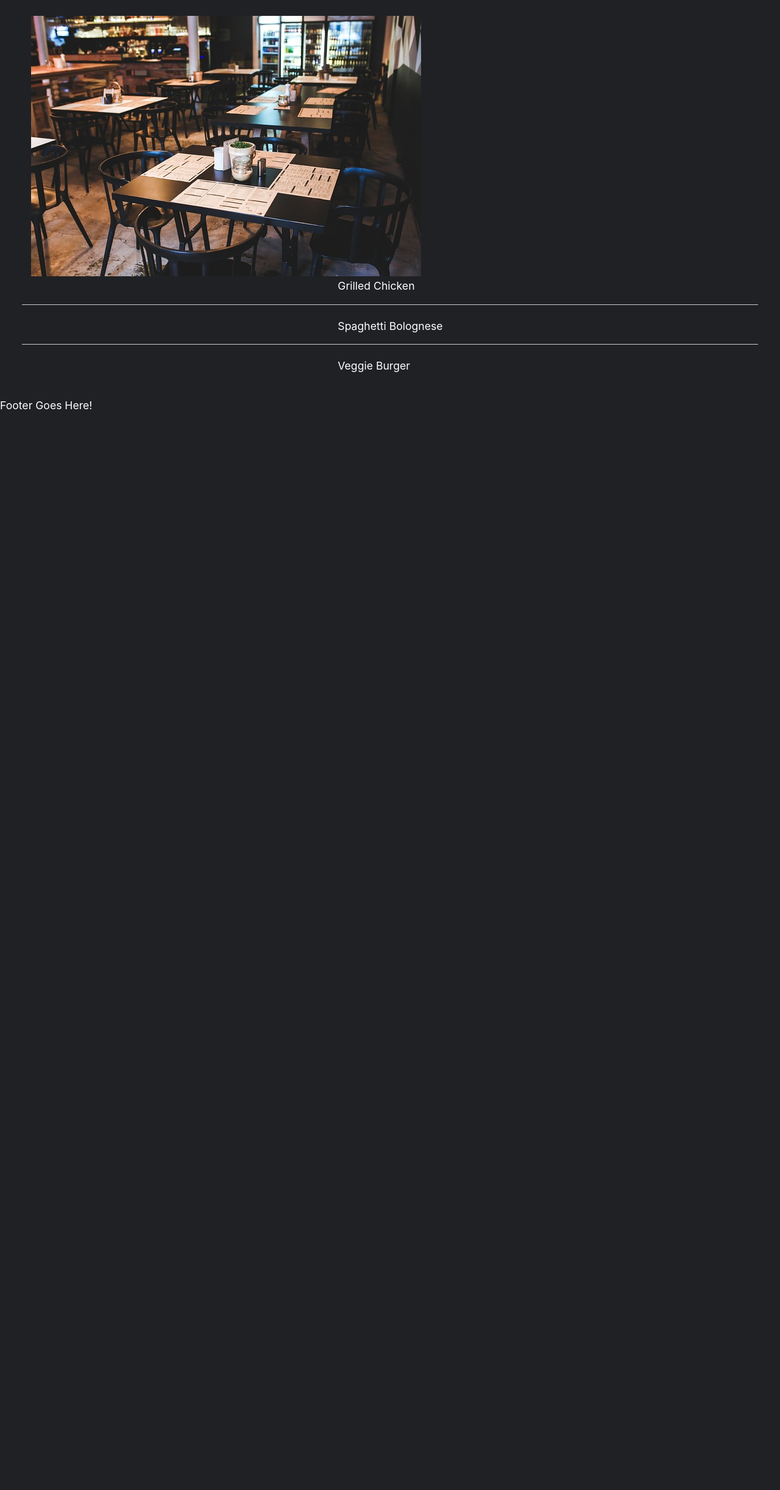
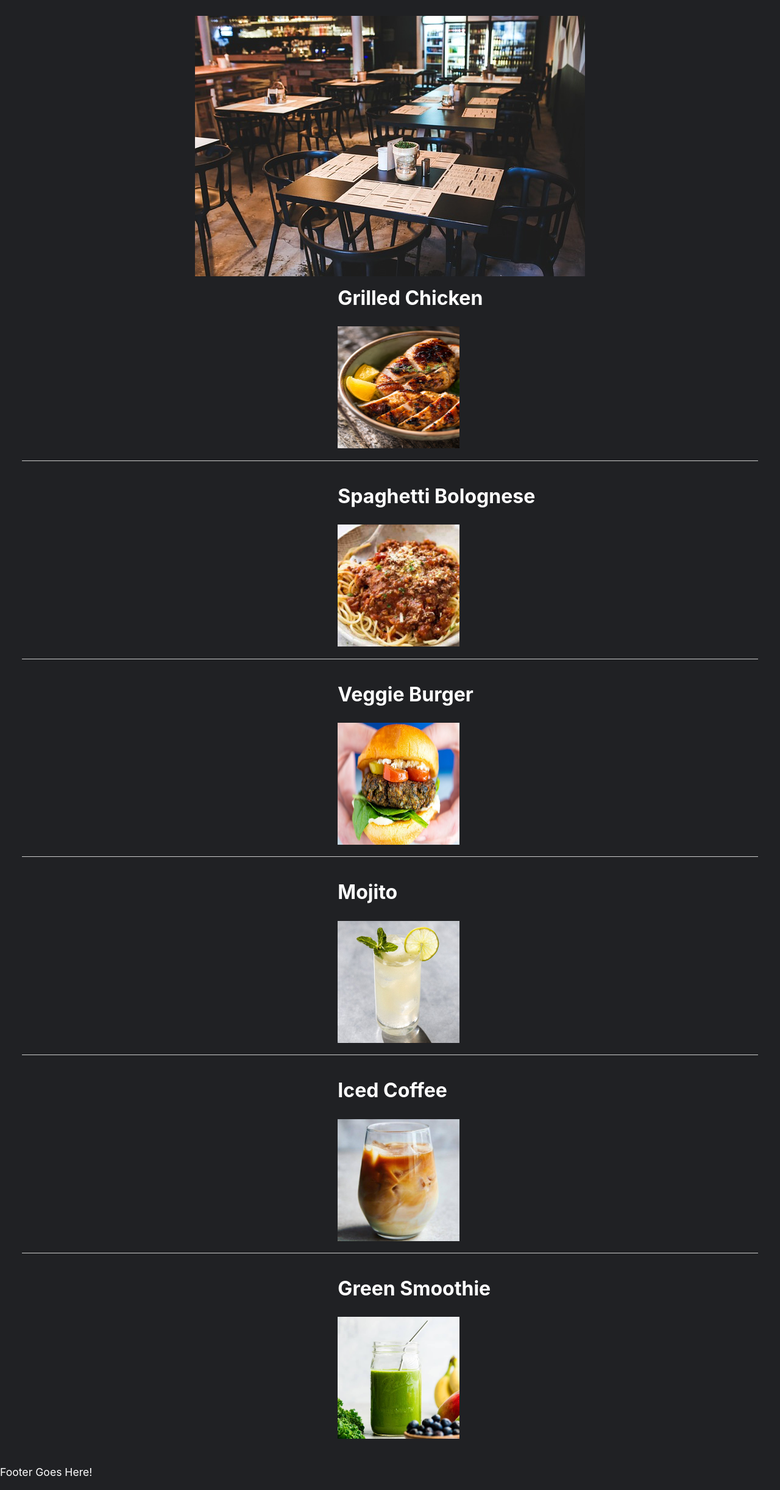
Before and after one commit to zamorejake/YumYumYard, a Node server app: page / in a window 1280 px wide. Shown: the part 74-2517 px from the top of the page at 61% size. Before the commit the page ends 745 px from the top, so only its background shows below. Run offline with Node 20, Linux system fonts and the light colour scheme; data comes from the database, SQL or seed files in the repository; some libraries are stand-ins or nearby versions.

Commit message:
admin panel works and added images to the model/homepage

```diff
--- a/controllers/homeRoutes.js
+++ b/controllers/homeRoutes.js
@@ -1,19 +1,18 @@
 const router = require('express').Router();
-const { Entree, Admin } = require('../models');
+const { Entree, Admin, Beverage } = require('../models');
 const withAuth = require('../utils/auth');
 
 router.get('/', async (req, res) => {
   try {
     // Get all projects and JOIN with user data
-    const entreeData = await Entree.findAll({
-    });
-
+    const entreeData = await Entree.findAll({});
+    const beverageData = await Beverage.findAll({});
     // Serialize data so the template can read it
     const entrees = entreeData.map((entree) => entree.get({ plain: true }));
-
+    const beverages = beverageData.map((bev) => bev.get({ plain: true }));
     // Pass serialized data and session flag into template
     res.render('homepage', {
-      entrees,
+      entrees, beverages,
       logged_in: req.session.logged_in
     });
   } catch (err) {
--- a/models/Beverage.js
+++ b/models/Beverage.js
@@ -30,6 +30,9 @@ Beverage.init(
       type: DataTypes.BOOLEAN,
       allowNull: false,
     },
+    image: {
+      type: DataTypes.STRING,
+    },
   },
   {
     sequelize,
--- a/models/Entree.js
+++ b/models/Entree.js
@@ -29,6 +29,9 @@ Entree.init(
     allergy: {
       type: DataTypes.STRING,
     },
+    image: {
+      type: DataTypes.STRING,
+    },
   },
   {
     sequelize,
--- a/public/css/style.css
+++ b/public/css/style.css
@@ -23,7 +23,12 @@ header, .project:not(:last-child) {
   margin-left: -5px;
 }
 
+.center {
+  display: flex;
+  justify-content: center;
+  align-items: center;
 
+}
 
 footer{
   margin-top: auto;
--- a/seeds/beverageData.json
+++ b/seeds/beverageData.json
@@ -4,20 +4,23 @@
     "description": "Refreshing cocktail made with rum, mint leaves, lime juice, and soda water.",
     "price": 8.99,
     "in_stock": true,
-    "has_alcohol": true
+    "has_alcohol": true,
+    "image": "../images/mojito.jpg"
   },
   {
     "name": "Iced Coffee",
     "description": "Chilled coffee beverage served with ice and a touch of milk.",
     "price": 4.99,
     "in_stock": true,
-    "has_alcohol": false
+    "has_alcohol": false,
+    "image": "../images/ice_coffee.jpg"
   },
   {
     "name": "Green Smoothie",
     "description": "Healthy blend of spinach, kale, banana, and pineapple juice.",
     "price": 6.99,
     "in_stock": false,
-    "has_alcohol": false
+    "has_alcohol": false,
+    "image": "../images/green_smoothie.jpg"
   }
 ]
--- a/seeds/entreeData.json
+++ b/seeds/entreeData.json
@@ -4,20 +4,23 @@
     "description": "Juicy grilled chicken served with a side of vegetables.",
     "price": 12.99,
     "in_stock": true,
-    "allergy": null
+    "allergy": null,
+    "image": "../images/grilled_chicken.jpg"
   },
   {
     "name": "Spaghetti Bolognese",
     "description": "Classic Italian dish with spaghetti noodles and rich tomato sauce.",
     "price": 9.99,
     "in_stock": true,
-    "allergy": null
+    "allergy": null,
+    "image": "../images/Spaghetti_Bolognese.jpg"
   },
   {
     "name": "Veggie Burger",
     "description": "A delicious plant-based burger patty served on a sesame seed bun.",
     "price": 8.99,
     "in_stock": false,
-    "allergy": null
+    "allergy": null,
+    "image": "../images/veggie_burger.jpg"
   }
 ]
--- a/views/homepage.handlebars
+++ b/views/homepage.handlebars
@@ -1,4 +1,4 @@
-<img src="../images/restaurant.jpg" alt="restaurant">
+<div class="center"><img src="../images/restaurant.jpg" alt="restaurant"></div>
 
 <!-- Loop over each object in the projects array -->
 {{#each entrees as |entree| }}
@@ -8,8 +8,25 @@
   </div>
   <div class="col-md-7">
     <p>
-      {{entree.name}}
+      <h2>{{entree.name}}</h2></br>
+      <img src="{{entree.image}}" alt="{{entree.name}}" width="200" height="200">
+
     </p>
   </div>
 </div>
 {{/each}}
+
+{{#each beverages as |beverage| }}
+<div class="row mb-4 project">
+  <div class="col-md-5">
+
+  </div>
+  <div class="col-md-7">
+    <p>
+      <h2>{{beverage.name}}</h2></br>
+      <img src="{{beverage.image}}" alt="{{beverage.name}}" width="200" height="200">
+
+    </p>
+  </div>
+</div>
+{{/each}}
```
Also changed, not shown: public/images/Spaghetti_Bolognese.jpg (added), public/images/green_smoothie.jpg (added), public/images/grilled_chicken.jpg (added), public/images/ice_coffee.jpg (added), public/images/mojito.jpg (added), public/images/veggie_burger.jpg (added).
